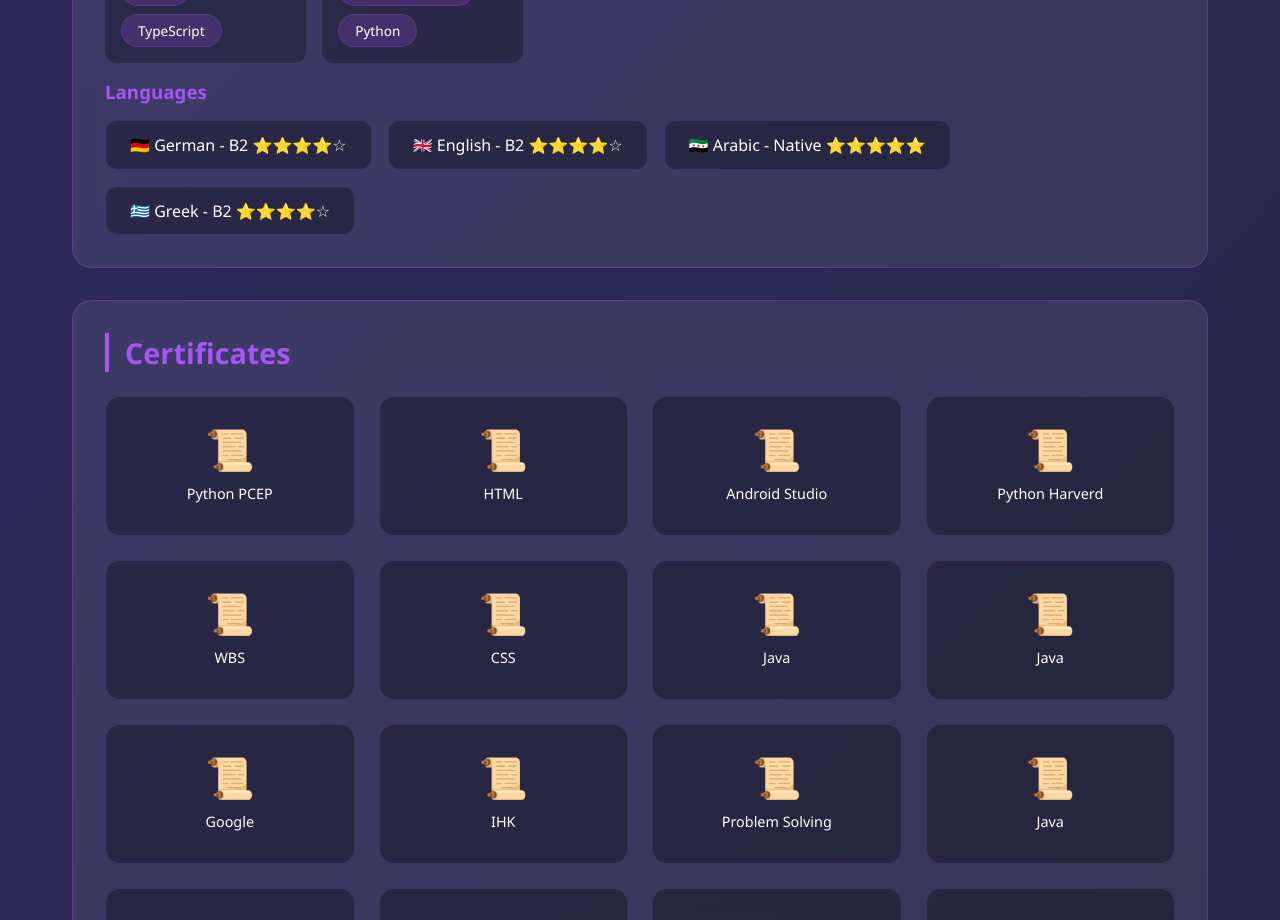
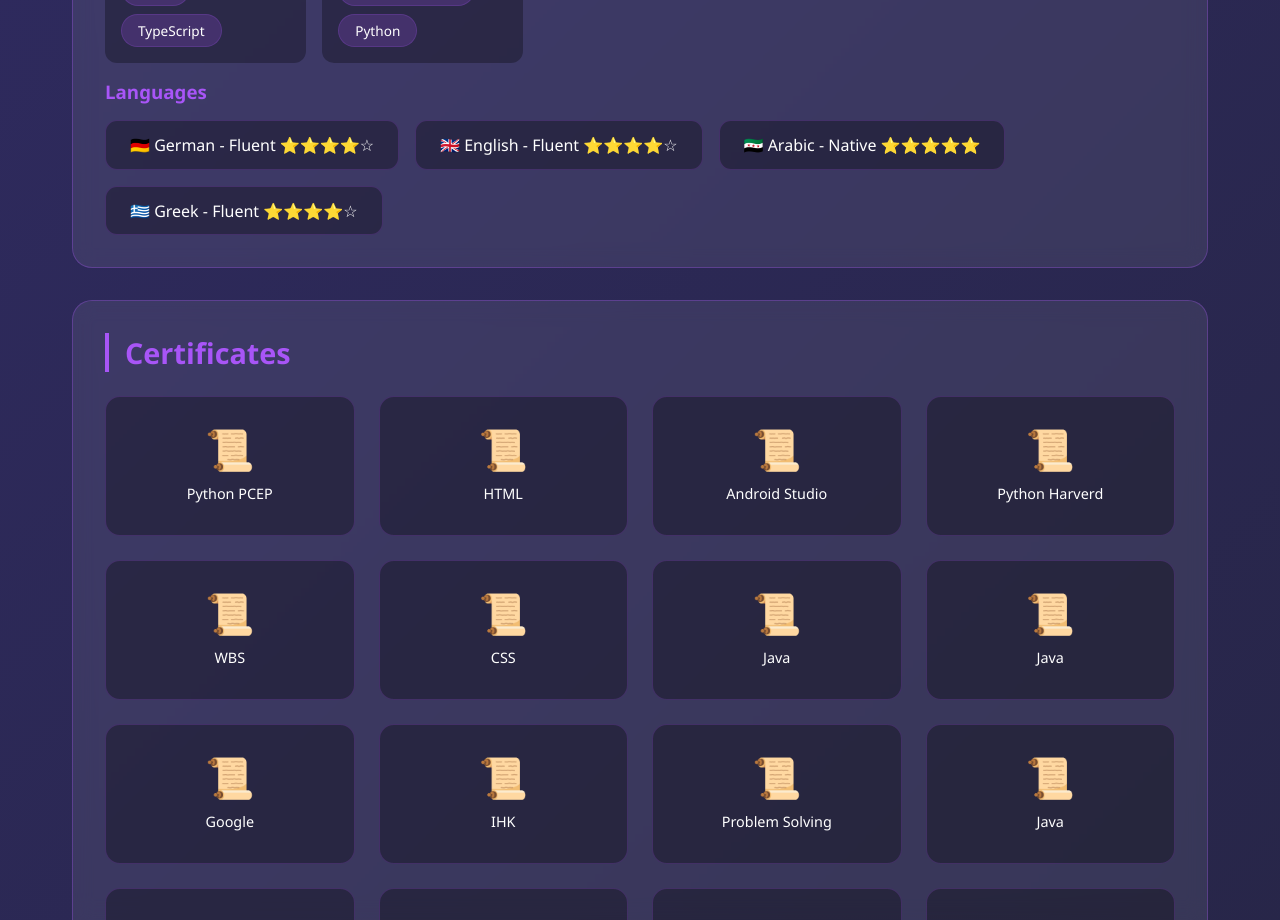
Before and after one commit to Al-Amer/my-personal-website-, a React (Create React App) app: page / in a window 1280 px wide. Shown: the part 4760-5680 px from the top of the page. Built offline with nearby package versions, Linux system fonts and the light colour scheme.

Commit message:
language Fluent

```diff
--- a/src/App.js
+++ b/src/App.js
@@ -173,10 +173,10 @@ function App() {
       </div>
       <h4>Languages</h4>
       <div className="skill-tags">
-        <span className="skill-tag">🇩🇪 German B2</span>
-        <span className="skill-tag">🇬🇧 English B2</span>
+        <span className="skill-tag">🇩🇪 German Fluent</span>
+        <span className="skill-tag">🇬🇧 English Fluent</span>
         <span className="skill-tag">🇸🇾 Arabic Native</span>
-        <span className="skill-tag">🇬🇷 Greek B2</span>
+        <span className="skill-tag">🇬🇷 Greek Fluent</span>
       </div>
     </div>
   );
@@ -508,10 +508,10 @@ function App() {
               </div>
               <h3 style={{ marginTop: '1rem', color: '#a855f7' }}>Languages</h3>
               <div className="simple-language-grid">
-                <div className="simple-language-item">🇩🇪 German - B2 ⭐⭐⭐⭐☆</div>
-                <div className="simple-language-item">🇬🇧 English - B2 ⭐⭐⭐⭐☆</div>
+                <div className="simple-language-item">🇩🇪 German - Fluent ⭐⭐⭐⭐☆</div>
+                <div className="simple-language-item">🇬🇧 English - Fluent ⭐⭐⭐⭐☆</div>
                 <div className="simple-language-item">🇸🇾 Arabic - Native ⭐⭐⭐⭐⭐</div>
-                <div className="simple-language-item">🇬🇷 Greek - B2 ⭐⭐⭐⭐☆</div>
+                <div className="simple-language-item">🇬🇷 Greek - Fluent ⭐⭐⭐⭐☆</div>
               </div>
             </div>
           </section>
```
